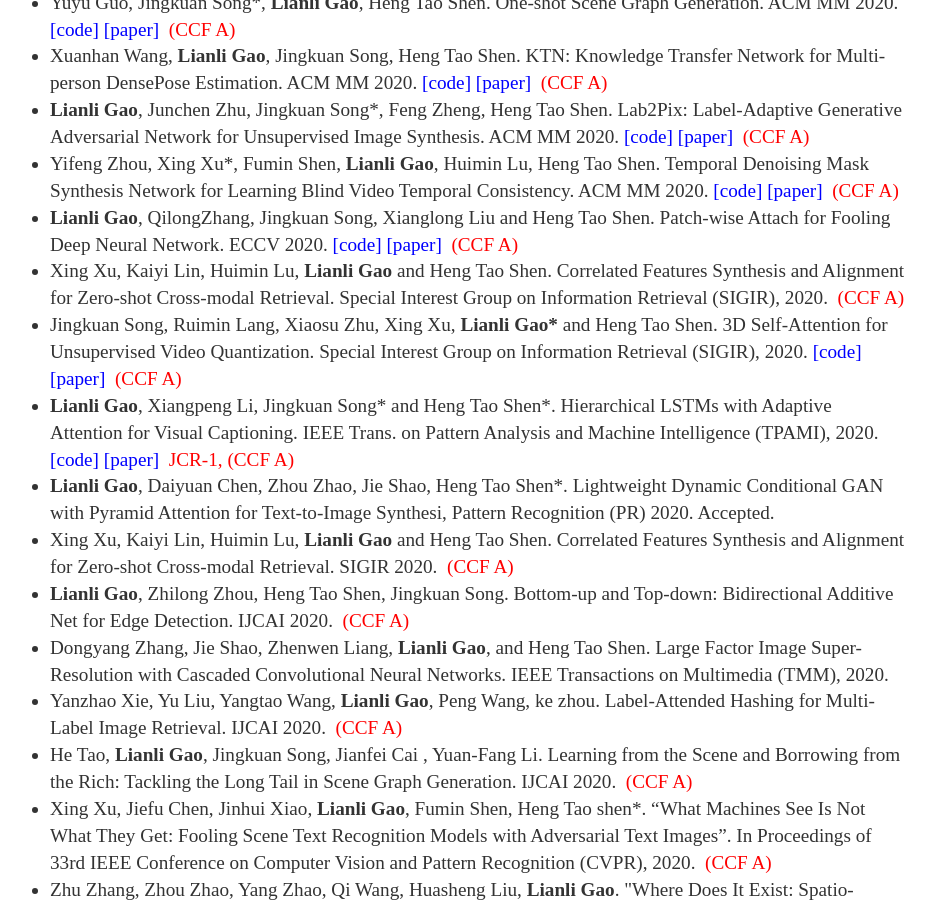
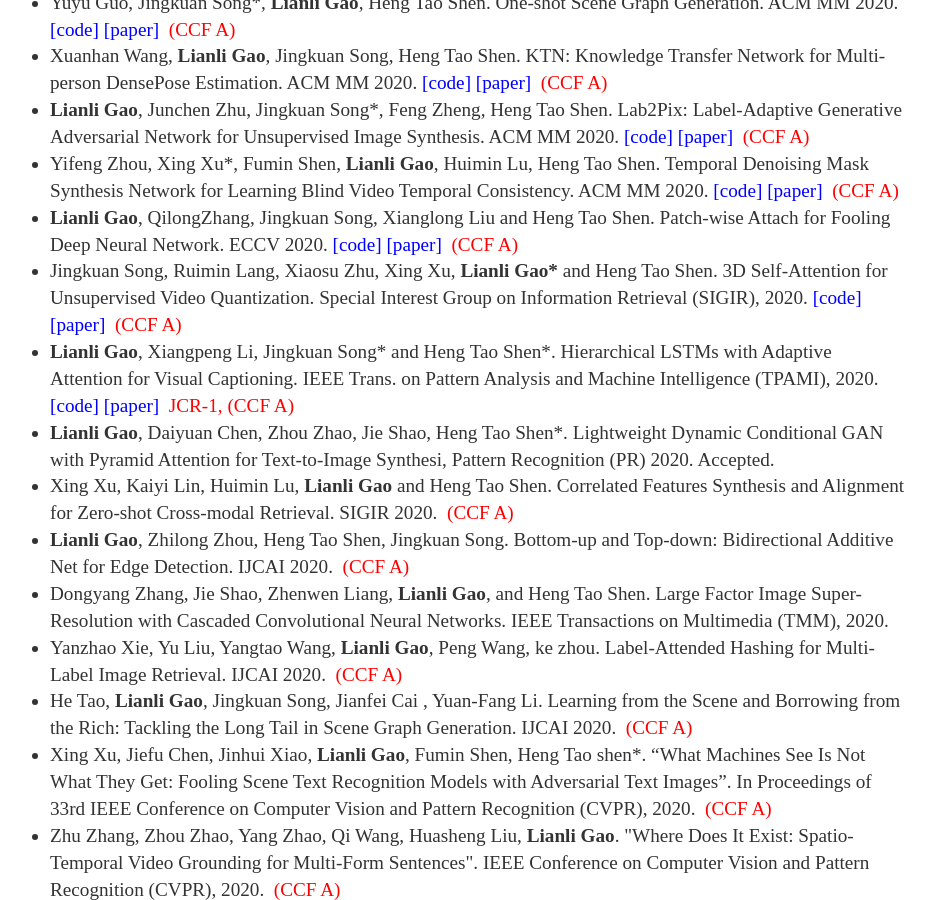
Before and after one commit to lianliGao/lianligao.github.io, a Jekyll site: the page built from cv/index.html, in a window 1280 px wide and 900 px high, scrolled down 734 px. Shown: the whole window, without its empty margins (182-1117 px from the left). Built offline with Jekyll 4.4.1, drawn with Linux system fonts in a browser that asks for light colours.

Commit message:
Update index.html

```diff
--- a/cv/index.html
+++ b/cv/index.html
@@ -35,7 +35,6 @@
 <li> <strong>Lianli Gao</strong>, Junchen Zhu, Jingkuan Song*, Feng Zheng, Heng Tao Shen. Lab2Pix: Label-Adaptive Generative Adversarial Network for Unsupervised Image Synthesis. ACM MM 2020. <a href="https://github.com/RoseRollZhu/Lab2Pix" rel="nofollow"><font color="#0000ff"> [code] </font></a> <a href="https://2020.acmmm.org/main-track-list.html " rel="nofollow"><font color="#0000ff"> [paper] </font></a>  <font color="#ff0000"><b>&nbsp;</b>(CCF A)</font></li>
 <li> Yifeng Zhou, Xing Xu*, Fumin Shen, <strong>Lianli Gao</strong>, Huimin Lu, Heng Tao Shen.  Temporal Denoising Mask Synthesis Network for Learning Blind Video Temporal Consistency. ACM MM 2020. <a href=" " rel="nofollow"><font color="#0000ff"> [code] </font></a> <a href="https://2020.acmmm.org/main-track-list.html " rel="nofollow"><font color="#0000ff"> [paper] </font></a>  <font color="#ff0000"><b>&nbsp;</b>(CCF A)</font></li>
 <li> <strong>Lianli Gao</strong>, QilongZhang, Jingkuan Song, Xianglong Liu and Heng Tao Shen. Patch-wise Attach for Fooling Deep Neural Network. ECCV 2020. <a href="https://github.com/qilong-zhang/Patch-wise-iterative-attack" rel="nofollow"><font color="#0000ff"> [code] </font></a> <a href="https://arxiv.org/abs/2007.06765" rel="nofollow"><font color="#0000ff"> [paper] </font></a>  <font color="#ff0000"><b>&nbsp;</b>(CCF A)</font></li>
-<li>Xing Xu, Kaiyi Lin, Huimin Lu, <strong>Lianli Gao</strong> and Heng Tao Shen. Correlated Features Synthesis and Alignment for Zero-shot Cross-modal Retrieval. Special Interest Group on Information Retrieval (SIGIR), 2020. <font color="#ff0000"><b>&nbsp;</b>(CCF A)</font></li>
 <li>Jingkuan Song, Ruimin Lang, Xiaosu Zhu, Xing Xu, <strong>Lianli Gao*</strong> and Heng Tao Shen. 3D Self-Attention for Unsupervised Video Quantization. Special Interest Group on Information Retrieval (SIGIR), 2020. <a href="https://github.com/brownwolf/3D-UVQ" rel="nofollow"><font color="#0000ff"> [code] </font></a>  <a href="https://dl.acm.org/doi/pdf/10.1145/3397271.3401122" rel="nofollow"><font color="#0000ff"> [paper] </font></a>  <font color="#ff0000"><b>&nbsp;</b>(CCF A)</font></li>
 <li><strong>Lianli Gao</strong>, Xiangpeng Li, Jingkuan Song* and Heng Tao Shen*. Hierarchical LSTMs with Adaptive Attention for Visual Captioning. IEEE Trans. on Pattern Analysis and Machine Intelligence (TPAMI), 2020. <a href="https://github.com/lixiangpengcs/Spatial-Temporal-Adaptive-Attention-for-Video-Captioning" rel="nofollow"><font color="#0000ff"> [code] </font></a> <a href="https://ieeexplore.ieee.org/document/8620348" rel="nofollow"><font color="#0000ff"> [paper] </font></a> <font color="#ff0000"><b>&nbsp;</b>JCR-1, (CCF A)</font></li>
 <li><strong>Lianli Gao</strong>, Daiyuan Chen, Zhou Zhao, Jie Shao, Heng Tao Shen*. Lightweight Dynamic Conditional GAN with Pyramid Attention for Text-to-Image Synthesi, Pattern Recognition (PR) 2020. Accepted. </li>
```
